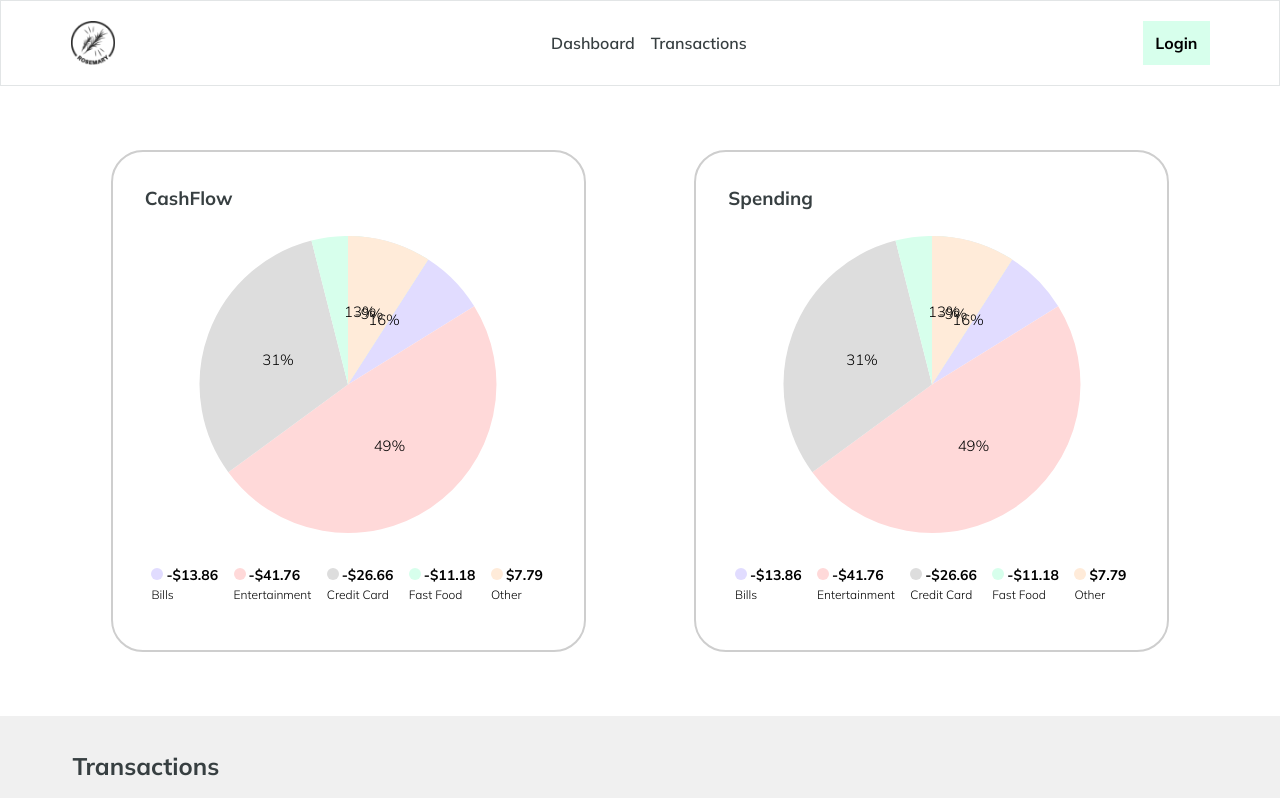
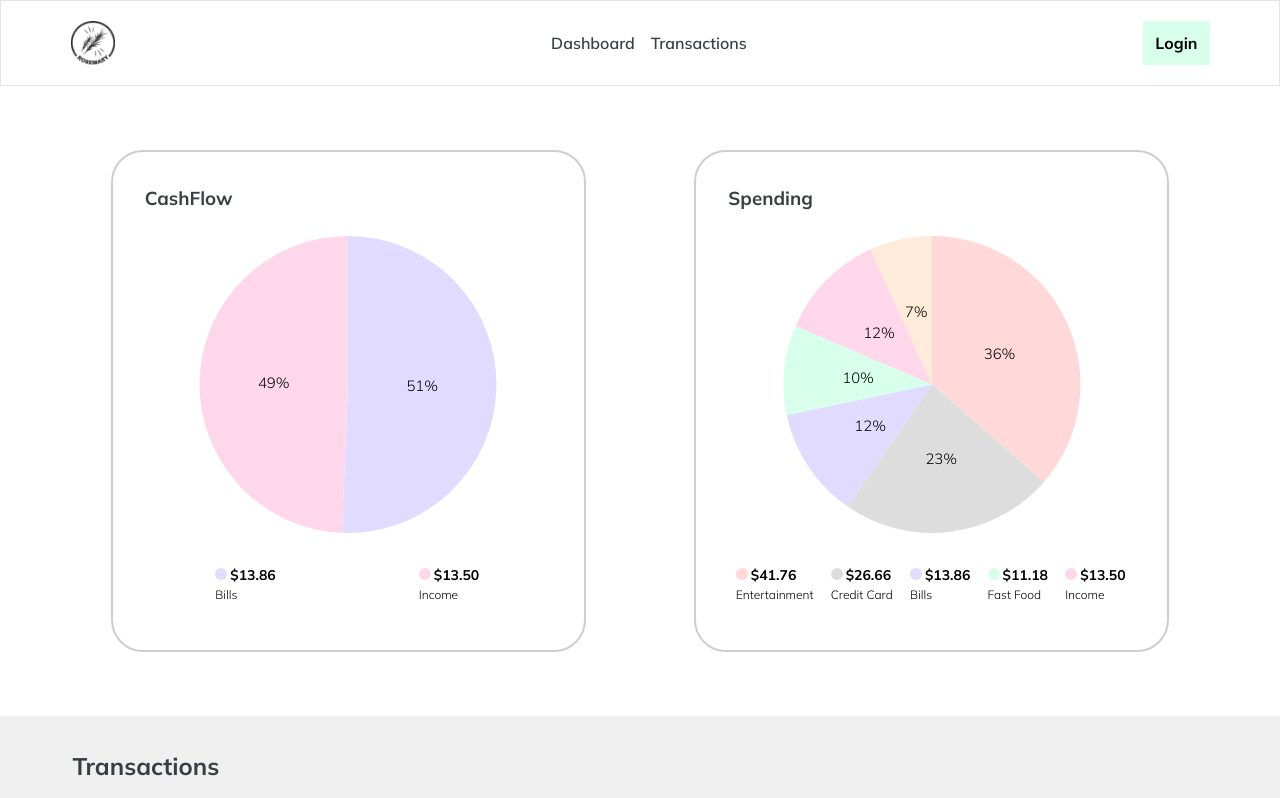
Before and after one commit to markanator/rosemary-personal-finance, a React (Create React App) app: page /dashboard in a window 1280 px wide. Shown: the top 798 px of the page. Built offline with nearby package versions, Linux system fonts and the light colour scheme; no server answers.

Commit message:
fixed pie chart logic

```diff
--- a/src/features/dashboard/PieChartParser/pie-chart.js
+++ b/src/features/dashboard/PieChartParser/pie-chart.js
@@ -1,25 +1,15 @@
 import React from 'react';
 import { PieChart } from 'react-minimal-pie-chart';
 import './pie-chart.css';
-import MOCK_DATA from '../../../tempData/trxList.json';
-import PieChartParser from './pie-chart_parser';
+// import MOCK_DATA from '../../../tempData/trxList.json';
+// import PieChartParser from './pie-chart_parser';
 import formatMoney from '../../../utils/formatMoney';
-
-const [finalResults] = PieChartParser(MOCK_DATA);
 
 const lableStyle = {
   fontSize: '5px',
 };
 
-export default function PieChartRender({ title }) {
-  const myData = [
-    finalResults.Bills,
-    finalResults.Entertainment,
-    finalResults.CreditCard,
-    finalResults.FastFood,
-    finalResults.Other,
-  ];
-
+export default function PieChartRender({ title, chartData }) {
   return (
     <div className="chart">
       <div className="title">
@@ -28,15 +18,17 @@ export default function PieChartRender({ title }) {
       <PieChart
         className="pie_chart"
         // your data
-        data={myData}
+        data={chartData}
         // width and height of the view box
         viewBoxSize={[100, 100]}
         startAngle={270}
-        label={({ dataEntry }) => Math.round(dataEntry.percentage) + '%'}
+        label={({ dataEntry }) =>
+          Math.round(Math.abs(dataEntry.percentage)) + '%'
+        }
         labelStyle={lableStyle}
       />
       <ul className="details">
-        {myData.slice(0, 5).map((element) => {
+        {chartData.slice(0, 5).map((element) => {
           const amount = formatMoney(element.value);
           return (
             <li key={element.value}>
--- a/src/features/dashboard/PieChartParser/pie-chart_parser.js
+++ b/src/features/dashboard/PieChartParser/pie-chart_parser.js
@@ -1,37 +1,38 @@
 export default function PieChartParser(arrayOfData) {
-  let finalResults = {
-    Entertainment: {
+  let finalResults = [
+    {
       category: 'Entertainment',
       value: 0,
       color: '#FFD9D9',
     },
-    CreditCard: {
+    {
       category: 'Credit Card',
       value: 0,
       color: '#DDDDDD',
     },
-    Bills: {
+    {
       category: 'Bills',
       value: 0,
       color: '#E1DCFF',
     },
-    FastFood: {
+    {
       category: 'Fast Food',
       value: 0,
       color: '#D7FFEC',
     },
-    Income: {
+    {
       category: 'Income',
       value: 0,
-      color: 'green',
+      color: '#ffd7ea',
     },
-    Other: {
+    {
       category: 'Other',
       value: 0,
       color: '#FFEBD9',
     },
-  };
+  ];
 
+  // es-lint-disable-next-line
   let totalSum = 0;
 
   arrayOfData.forEach((element) => {
@@ -39,41 +40,42 @@ export default function PieChartParser(arrayOfData) {
     switch (element.trx_category) {
       case 'Entertainment':
         // add elemnt value to finalResults
-        finalResults.Entertainment.value += element.trx_amount;
+        finalResults[0].value += Math.abs(element.trx_amount);
         totalSum += element.trx_amount;
         break;
       case 'Credit Card':
         // add elemnt value to finalResults
-        finalResults.CreditCard.value += element.trx_amount;
+        finalResults[1].value += Math.abs(element.trx_amount);
         totalSum += element.trx_amount;
         break;
       case 'Bills':
         // add elemnt value to finalResults
-        finalResults.Bills.value += element.trx_amount;
+        finalResults[2].value += Math.abs(element.trx_amount);
+        totalSum += element.trx_amount;
+        break;
+      case 'Fast Food':
+        // add elemnt value to finalResults
+        finalResults[3].value += Math.abs(element.trx_amount);
+        totalSum += element.trx_amount;
+        break;
+      case 'Income':
+        // add elemnt value to finalResults
+        finalResults[4].value += Math.abs(element.trx_amount);
         totalSum += element.trx_amount;
         break;
       case 'Other':
         // add elemnt value to finalResults
-        finalResults.Other.value += element.trx_amount;
-        totalSum += element.trx_amount;
-        break;
-      case 'Fast Food':
-        // add elemnt value to finalResults
-        finalResults.FastFood.value += element.trx_amount;
-        totalSum += element.trx_amount;
-        break;
-      case 'Income':
-        // add elemnt value to finalResults
-        finalResults.Income.value += element.trx_amount;
+        finalResults[5].value += element.trx_amount;
         totalSum += element.trx_amount;
         break;
       default:
         console.log('Nothing Detected');
+        break;
     }
   });
 
-  //
-  return [finalResults, totalSum];
+  console.log(totalSum);
+  return finalResults;
 }
 
 // PieChartParser(MOCKDATA);
--- a/src/pages/dashboard.js
+++ b/src/pages/dashboard.js
@@ -4,14 +4,27 @@ import Layout from '../components/common/layout/layout';
 import PieChartRender from '../features/dashboard/PieChartParser/pie-chart';
 import DashboardTableSection from '../features/dashboard/TransactionTableSm';
 import PayCalculator from '../features/dashboard/pay-calculator/pay-calculator';
+// data
+import MockData from '../tempData/trxList.json';
+import PieChartParser from '../features/dashboard/PieChartParser/pie-chart_parser';
+
+// console.log(Cashflow);
 
 export default function DashBoard() {
+  const finalResults = PieChartParser(MockData);
+
+  const tempCashFlow = finalResults.filter((item) => {
+    if (item.category === 'Income' || item.category === 'Bills') {
+      return item;
+    }
+  });
+
   return (
     <Layout title="DashBoard">
       <div className="pie_section">
         <section className="pie_wrapper">
-          <PieChartRender title="CashFlow" />
-          <PieChartRender title="Spending" />
+          <PieChartRender title="CashFlow" chartData={tempCashFlow} />
+          <PieChartRender title="Spending" chartData={finalResults} />
         </section>
         <DashboardTableSection />
         <PayCalculator />
```
